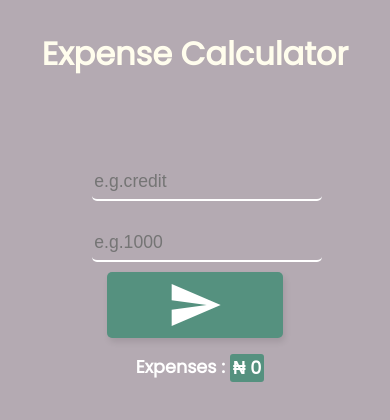
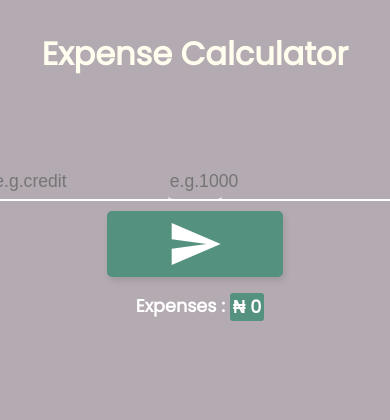
Before and after one commit to Jogwums/react-budget-calculator, a React (Create React App) app: page / in a window 390 px wide. Shown: the top 420 px of the page. Built offline with nearby package versions, Linux system fonts and the light colour scheme.

Commit message:
styling updates

```diff
--- a/src/App.js
+++ b/src/App.js
@@ -134,7 +134,7 @@ function App() {
                         return (acc += parseInt(curr.amount));
                     }, 0)}</span>
             </h1>
-            <button style={{display:"none",background:"white", color:"red", padding:"10px 20px", fontWeight:"bold", position:"absolute", bottom:"0", left:"0"}} onClick={clearLocalStorage}>clear persistent storage</button>
+            {/* <button style={{display:"none",background:"white", color:"red", padding:"10px 20px", fontWeight:"bold", position:"absolute", bottom:"0", left:"0"}} onClick={clearLocalStorage}>clear persistent storage</button> */}
           </main>
         </div>
 
--- a/src/index.css
+++ b/src/index.css
@@ -44,11 +44,16 @@ code {
 /* End of sections */
 
 /* Form styles */
+.form{
+  margin: 0;
+  width: 100%;
+}
 .form-center{
   display: flex;
   align-items: center;
   justify-content: space-around;
   width: 100%;
+  margin: 5px auto;
 }
 .form-group{
   color: white;
@@ -86,6 +91,7 @@ code {
   text-transform: uppercase;
   margin: 5px auto;
   padding: 4px 8px;
+  cursor: pointer;
 }
 .send-btn{
   background-color: #55917f;
@@ -236,10 +242,16 @@ code {
     display: block;
     padding: 0;
   }
+  .form{
+    width: 100%;
+    margin: 5px auto;
+  }
   .form-center{
-    display: block;
+    display: flex;
+    align-items: center;
+    justify-content: center;
     width: 100%;
-    margin: 10px 0px 10px 100px;
+    margin: 10px 0 10px auto;
   }
   .info{
     display: flex;
@@ -292,26 +304,50 @@ code {
     align-items: center;
     padding: 0px; margin: 0px;
   }
-  .main{
-    display: grid;
-    grid-template-columns: auto;
-    width: 100%;
+  .title{
+    color: white;
+    letter-spacing: 0;
   }
-  .form-group, .form-group input {
+  /* .form-group, .form-group input {
     display: block;
     margin-left: -20px;
     padding: 0;
-  }
+  } */
   .form{
     display: block;
     margin: 0;
     width: 100%;
   }
-  .title{
-    color: white;
-    letter-spacing: 0;
+  .form-center{
+    display: flex;
+    flex-direction: column;
+    align-items: center;
+    justify-content: center;
+    width: 100%;
+  }
+  .main{
+    flex-direction: column;
+    align-items: center;
+    justify-content: center;
+
+  }
+
+  .item{
+    width: 100%;
+  }
+  .info{
+    display: flex;
+    flex-direction: column;
+    align-items: flex-start;
+    justify-content: space-between;
+    width: 100%;
+
+  }
+  .info-btns{
+      flex-grow: 1;
   }
   .total-report{
+    display: inline-block;
     font-size: 1rem;
     font-weight: 500;
   }
```
